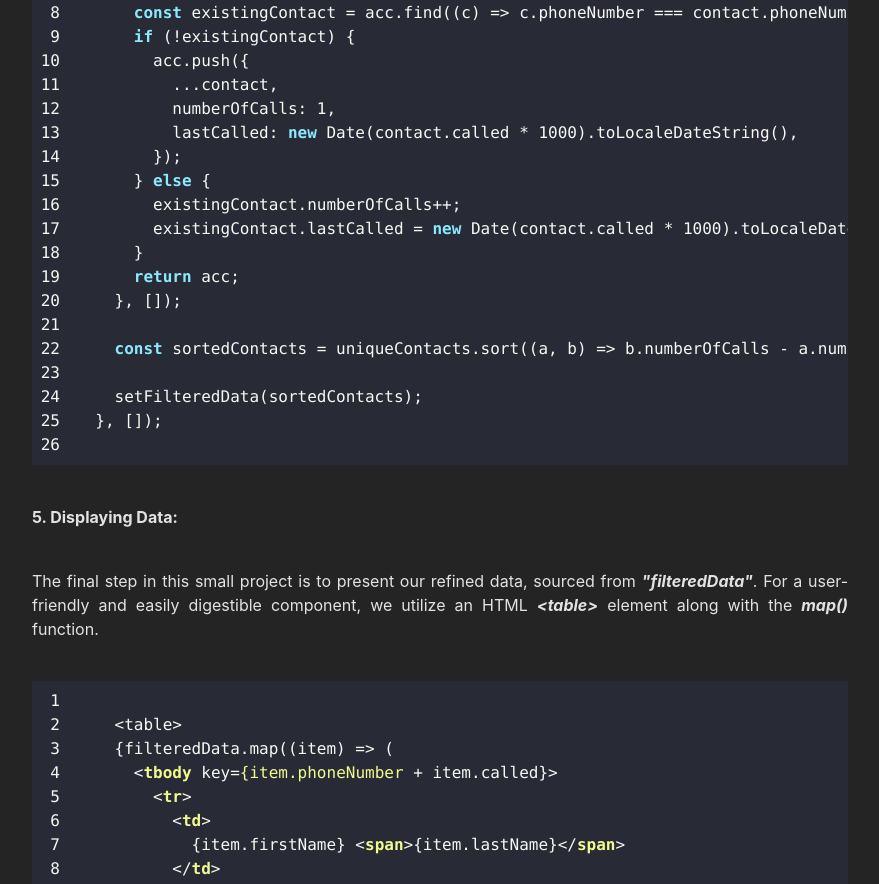
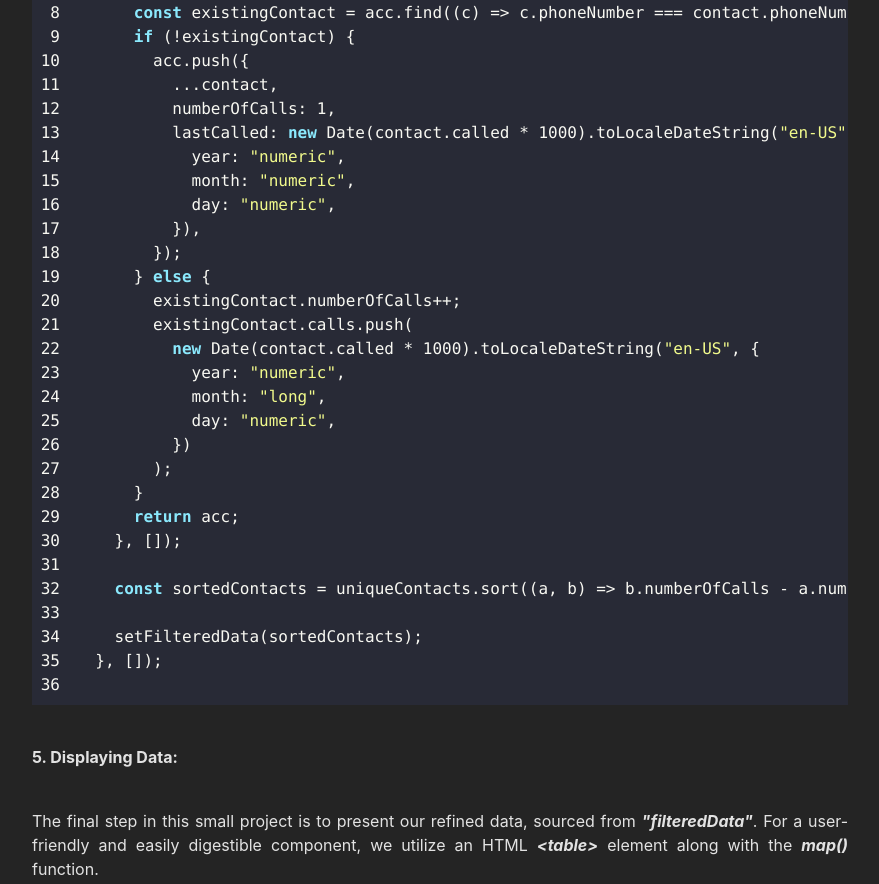
Before and after one commit to kinxori/technical-test-2, a React (Vite) app: page / in a window 1280 px wide. Shown: the part 3788-4672 px from the top of the page, without its empty margins (200-1079 px from the left). Built offline with nearby package versions, Linux system fonts and the light colour scheme.

Commit message:
updating sortingLogicCode

```diff
--- a/src/App.jsx
+++ b/src/App.jsx
@@ -78,11 +78,21 @@ export default function App() {
         acc.push({
           ...contact,
           numberOfCalls: 1,
-          lastCalled: new Date(contact.called * 1000).toLocaleDateString(),
+          lastCalled: new Date(contact.called * 1000).toLocaleDateString("en-US", {
+            year: "numeric",
+            month: "numeric",
+            day: "numeric",
+          }),
         });
       } else {
         existingContact.numberOfCalls++;
-        existingContact.lastCalled = new Date(contact.called * 1000).toLocaleDateString();
+        existingContact.calls.push(
+          new Date(contact.called * 1000).toLocaleDateString("en-US", {
+            year: "numeric",
+            month: "long",
+            day: "numeric",
+          })
+        );
       }
       return acc;
     }, []);
```
